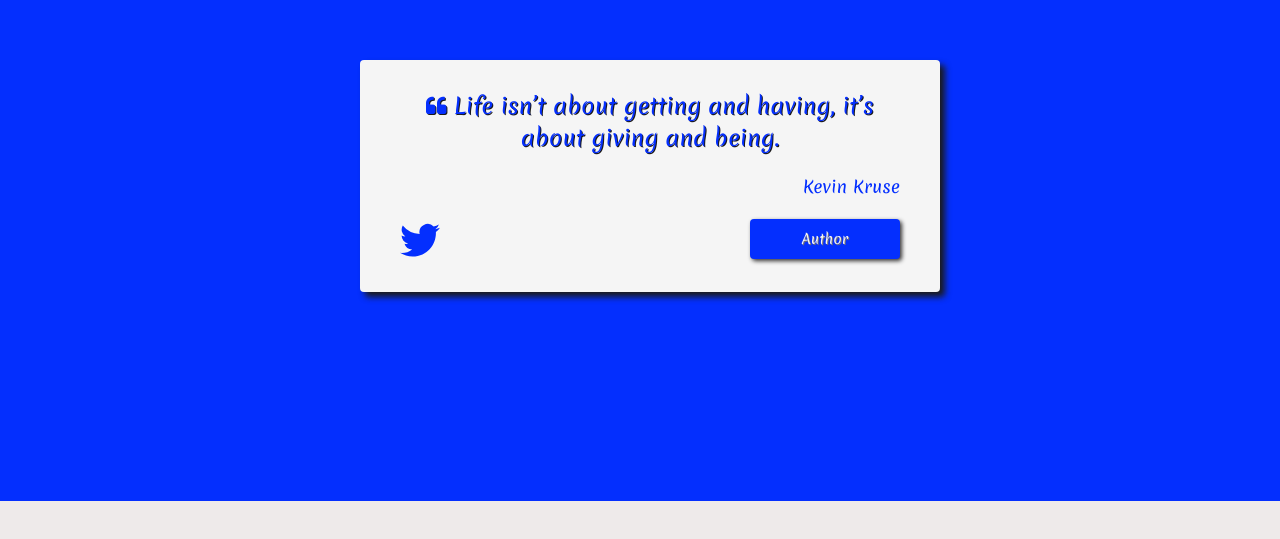
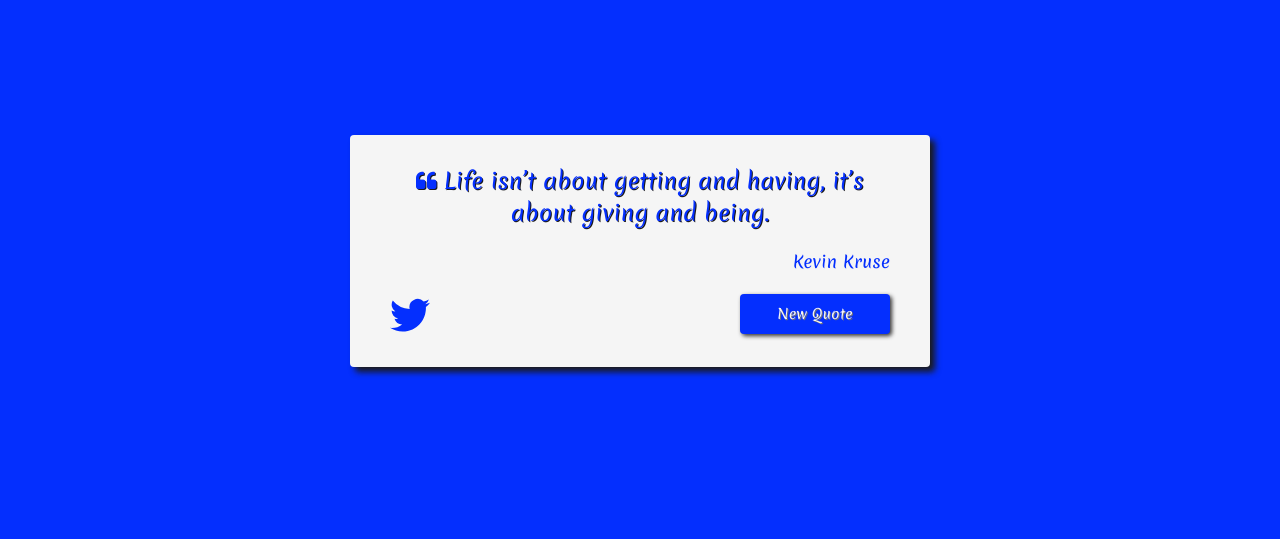
Before and after one commit to macosta08/quote-app-ract-academlo, a React (Create React App) app: page / in a window 1280 px wide. Shown: the part 149-688 px from the top of the page. Built offline with nearby package versions, Linux system fonts and the light colour scheme.

Commit message:
se cambia nombre de clase

```diff
--- a/src/components/Button.jsx
+++ b/src/components/Button.jsx
@@ -2,6 +2,6 @@ import React from 'react'
 
 export const Button = ({setQuoteIndexRandom, color}) => {
 	return (
-		<button onClick={setQuoteIndexRandom} style={{ background: color }}>Author</button>
+		<button onClick={setQuoteIndexRandom} style={{ background: color }}>New Quote</button>
 	)
 }
--- a/src/components/QuoteBox.jsx
+++ b/src/components/QuoteBox.jsx
@@ -14,7 +14,7 @@ export const QuoteBox = () => {
 	const {quote, author} = dataQuotes.quotes[quoteIndex];
 	const color = colorRGB();
 	return (
-		<div className='color-random' style={{ background: color }}>
+		<div className='background-color-random' style={{ background: color }}>
 			<div className='quote-box'>
 				<p style={{ color: color }}><i className="fa fa-quote-left"/> {quote}</p>
 				<footer style={{ color: color }}>{author}</footer>
--- a/src/components/styles.css
+++ b/src/components/styles.css
@@ -34,6 +34,7 @@ p {
 }
 footer {
   margin-top: 2rem;
+  text-shadow: 0.1rem 0.1rem #f5f1f1;
   font-size: 1.7rem;
   text-align: right;
   width: 50rem;
@@ -60,12 +61,11 @@ button {
   display: flex;
   justify-content: space-between;
 }
-.color-random {
+.background-color-random {
   display: flex;
   justify-content: center;
   align-items: center;
-  min-width: 130rem;
-  min-height: 65rem;
+  height: 100vh;
 }
 
 @media only screen and (min-width: 450px) {
```
Also changed, not shown: 1 other file (tests, documents, lock files or other folders).
